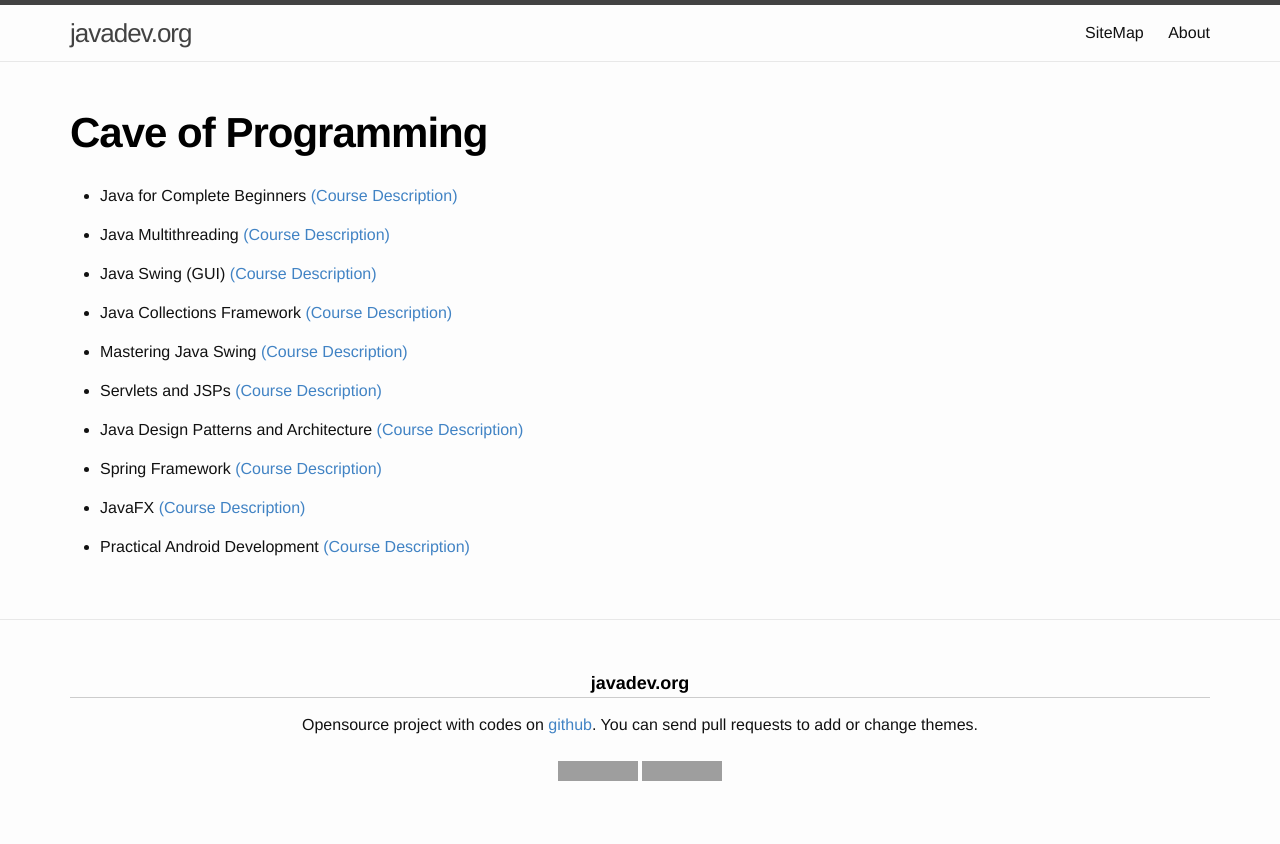
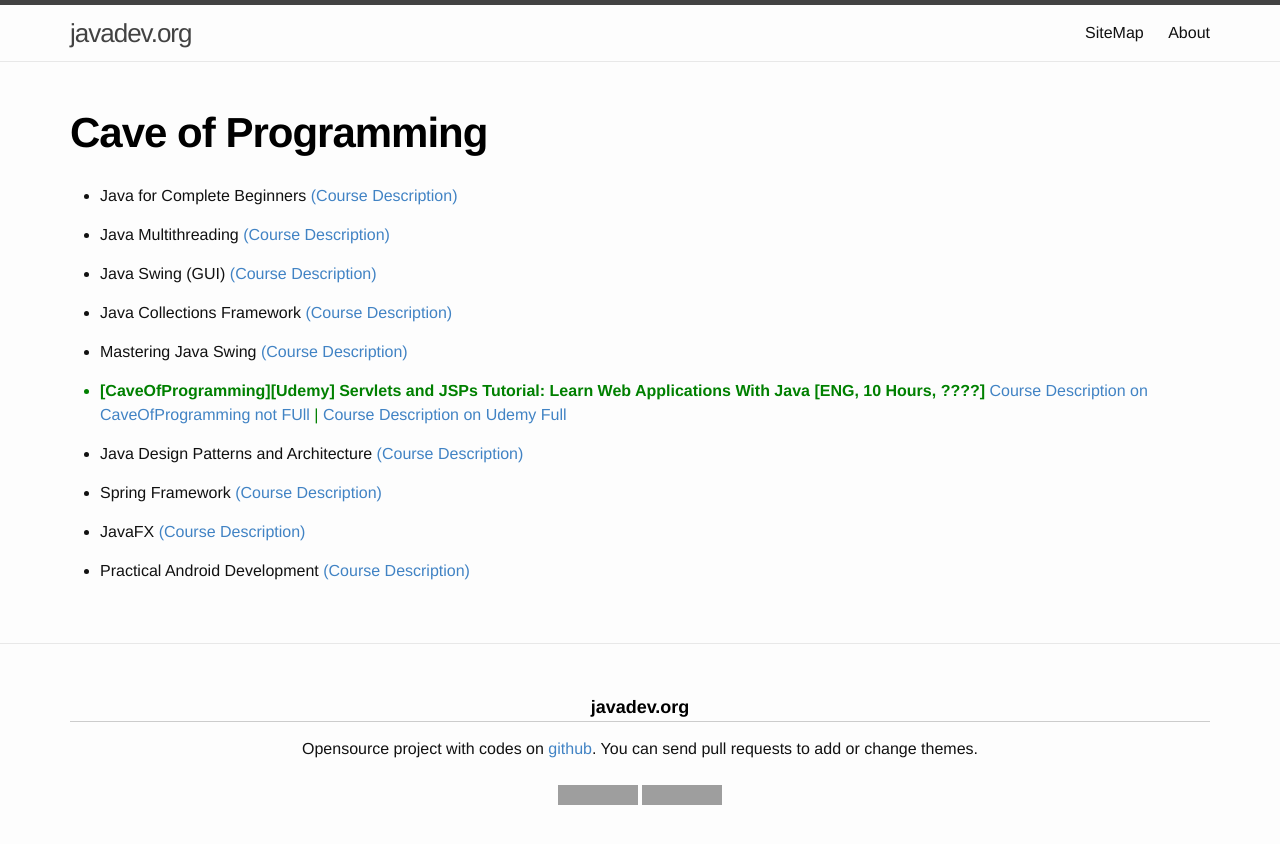
Before and after one commit to webmakaka/javadev.org, a Jekyll site: the page built from website/library/collections/video/free/cave_of_programming/cave_of_programming.md, in a window 1280 px wide. Shown: the top 844 px of the page. Built offline with Jekyll 4.4.1, drawn with Linux system fonts in a browser that asks for light colours; grey boxes are pictures that could not be loaded.

Commit message:
Update cave_of_programming.md

```diff
--- a/website/library/collections/video/free/cave_of_programming/cave_of_programming.md
+++ b/website/library/collections/video/free/cave_of_programming/cave_of_programming.md
@@ -9,7 +9,7 @@ permalink: /library/cave-of-programming/java/
 <li>Java Swing (GUI) <a href="https://www.caveofprogramming.com/categories/java-swing-gui/index.html">(Course Description)</a></li>
 <li>Java Collections Framework <a href="https://www.caveofprogramming.com/categories/java-collections-framework/index.html">(Course Description)</a></li>
 <li>Mastering Java Swing <a href="https://www.caveofprogramming.com/categories/mastering-java-swing/index.html">(Course Description)</a></li>
-<li>Servlets and JSPs <a href="https://www.caveofprogramming.com/categories/servlets-and-jsps/index.html">(Course Description)</a></li>
+<li style="color:green"><strong>[CaveOfProgramming][Udemy] Servlets and JSPs Tutorial: Learn Web Applications With Java [ENG, 10 Hours, ????]</strong> <a href="https://www.caveofprogramming.com/categories/servlets-and-jsps/index.html">Course Description on CaveOfProgramming not FUll</a> | <a href="https://www.udemy.com/javawebtut/">Course Description on Udemy Full</a></li>
 <li>Java Design Patterns and Architecture <a href="https://www.caveofprogramming.com/categories/java-design-patterns/index.html">(Course Description)</a></li>
 <li>Spring Framework <a href="https://www.caveofprogramming.com/categories/spring-framework/index.html">(Course Description)</a></li>
 <li>JavaFX <a href="https://www.caveofprogramming.com/categories/javafx-tutorial-video/index.html">(Course Description)</a></li>
```
